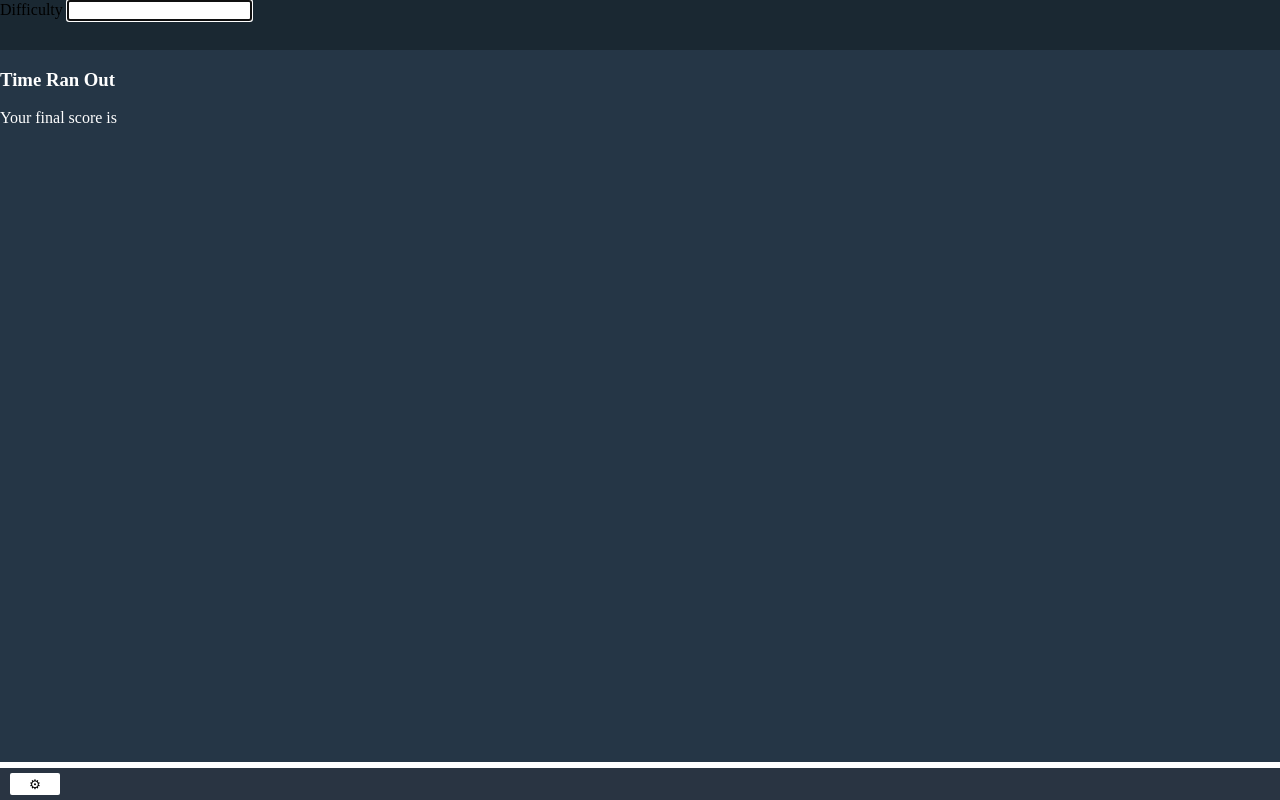
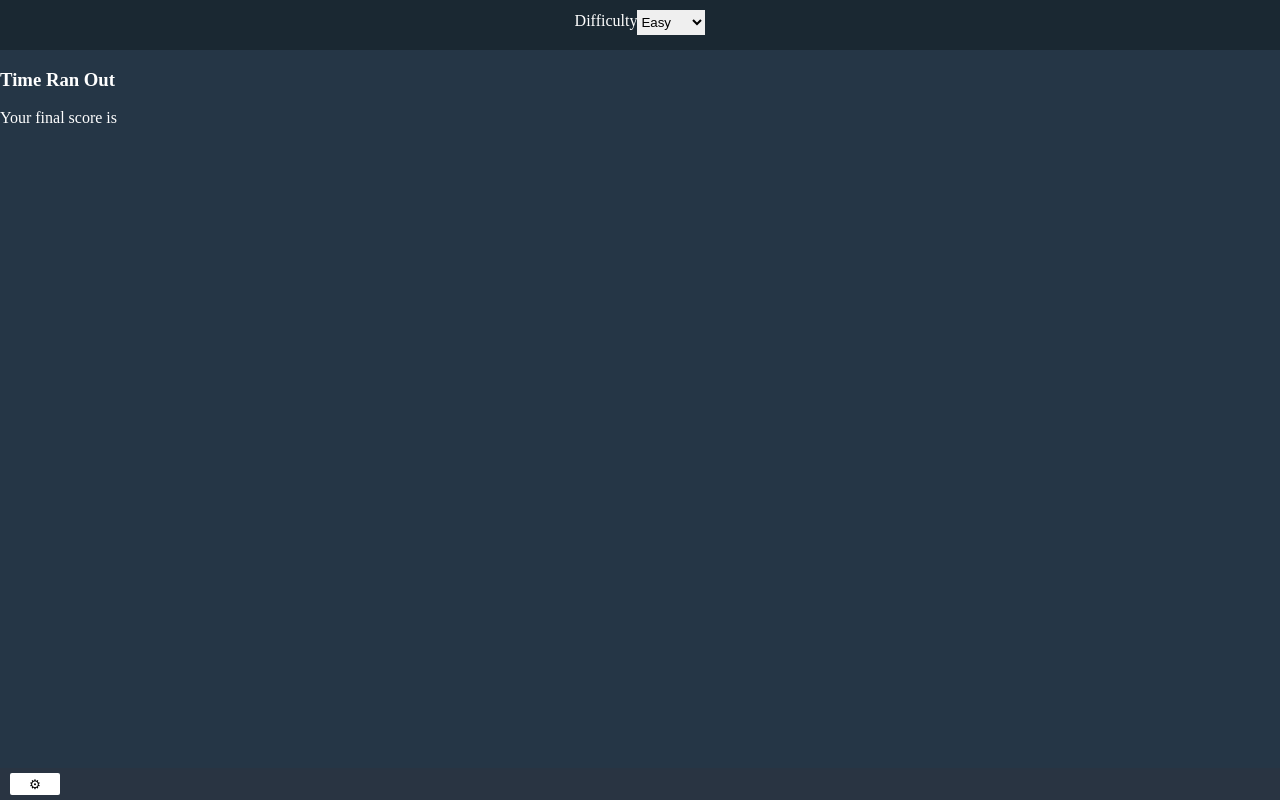
Before and after one commit to svinayaka/svselfproject, a website: page public/SpeedType/speedtype.html in a window 1280 px wide. Drawn offline with Linux system fonts and the light colour scheme.

Commit message:
update file

```diff
--- a/public/SpeedType/speedtype.css
+++ b/public/SpeedType/speedtype.css
@@ -14,6 +14,7 @@ main {
     position: relative;
     height: 100%;
     width: 100%;
+    background-color: #253646;
 }
 
 
@@ -33,6 +34,27 @@ main {
     top: 0;
     left: 0;
     height: 50px;
+}
+.settings-form-container form {
+    height: inherit;
+}
+.settings-select-container {
+    color: white;
+    height: inherit;
+    text-align: center;
+    padding: 10px 2%;
+}
+.settings-select {
+    border: none;
+    outline: none;
+    height: 25px;
+    vertical-align: middle;
+}
+.selectLabel {
+    border: none;
+    outline: none;
+    height: 25px;
+    vertical-align: middle;
 }
 
 /*-------This is settings button customization (footer)-------*/
--- a/public/SpeedType/speedtype.html
+++ b/public/SpeedType/speedtype.html
@@ -9,16 +9,14 @@
     </head>
     <body>
         <main>
-            <audio controls>
-                <source src="horse.ogg" type="audio/ogg">
-                <source src="horse.mp3" type="audio/mpeg">
-              Your browser does not support the audio element.
+            <audio controls autoplay hidden>
+                <source src="wolf" type="audio/mpeg">
             </audio>
             <section id="settings-form-container" class="settings-form-container">
                 <form id="settings-form">
-                    <div>
-                        <label for="settings-input" class="settings-label">Difficulty</label>
-                        <input id="settings-input" type="text" autofocus="autofocus" autocomplete="off">
+                    <div id="settings-select-container" class="settings-select-container">
+                        <!-- <label for="settings-select" class="settings-label">Difficulty</label>
+                        <select id="settings-select" class="settings-select"></select> -->
                     </div>
                 </form>
             </section>
--- a/public/SpeedType/speedtype.js
+++ b/public/SpeedType/speedtype.js
@@ -0,0 +1,55 @@
+var speedType = (function() {
+    function SpeedType() {
+        SpeedType.prototype.renderDOMSelectComponent = function(id, options, labelId) {
+            // settings-select
+            var documentFrag = document.createDocumentFragment();
+            var selectElm = document.createElement('select');
+            var selectLabelElm = document.createElement('label');
+            selectElm.addEventListener('change', selectionChanged);
+            selectLabelElm.htmlFor = id;
+            selectLabelElm.id = labelId;
+            selectLabelElm.classList.add(labelId);
+            selectLabelElm.innerHTML = 'Difficulty';
+            selectElm.id = id;
+            selectElm.classList.add(id);
+            options.forEach((eachOpt, index) => {
+                selectElm.appendChild(generateOptions(eachOpt, index));
+            });
+            documentFrag.appendChild(selectLabelElm);
+            documentFrag.appendChild(selectElm);
+            return documentFrag;
+        }
+    }
+    return new SpeedType();
+})() || null;
+
+if (speedType) {
+    (function() {
+        var selectContainer = document.getElementById('settings-select-container');
+        var selectOptions = [
+            {id: 'selectLabel', className: 'selectLabel', value: 'Easy'},
+            {id: 'selectLabel', className: 'selectLabel', value: 'Medium'},
+            {id: 'selectLabel', className: 'selectLabel', value: 'Hard'}
+        ];
+        clearDOM(selectContainer);
+        selectContainer.appendChild(speedType.renderDOMSelectComponent('settings-select', selectOptions, 'settings-Label'));
+    })();
+}
+//---------default binding-------------//
+function selectionChanged(event) {
+
+}
+//-------------------------------------//
+//---------------------//
+function generateOptions(option, index) {
+    var optElm = document.createElement('OPTION');
+    optElm.value = option.value;
+    optElm.innerHTML = option.value;
+    optElm.classList.add(option.className);
+    optElm.id = option.classId + index;
+    return optElm;
+}
+function clearDOM(elm) {
+    elm.innerHTML = '';
+}
+//--------------------//
```
Also changed, not shown: public/SpeedType/speedtype.router.js (+12 -0 lines).
